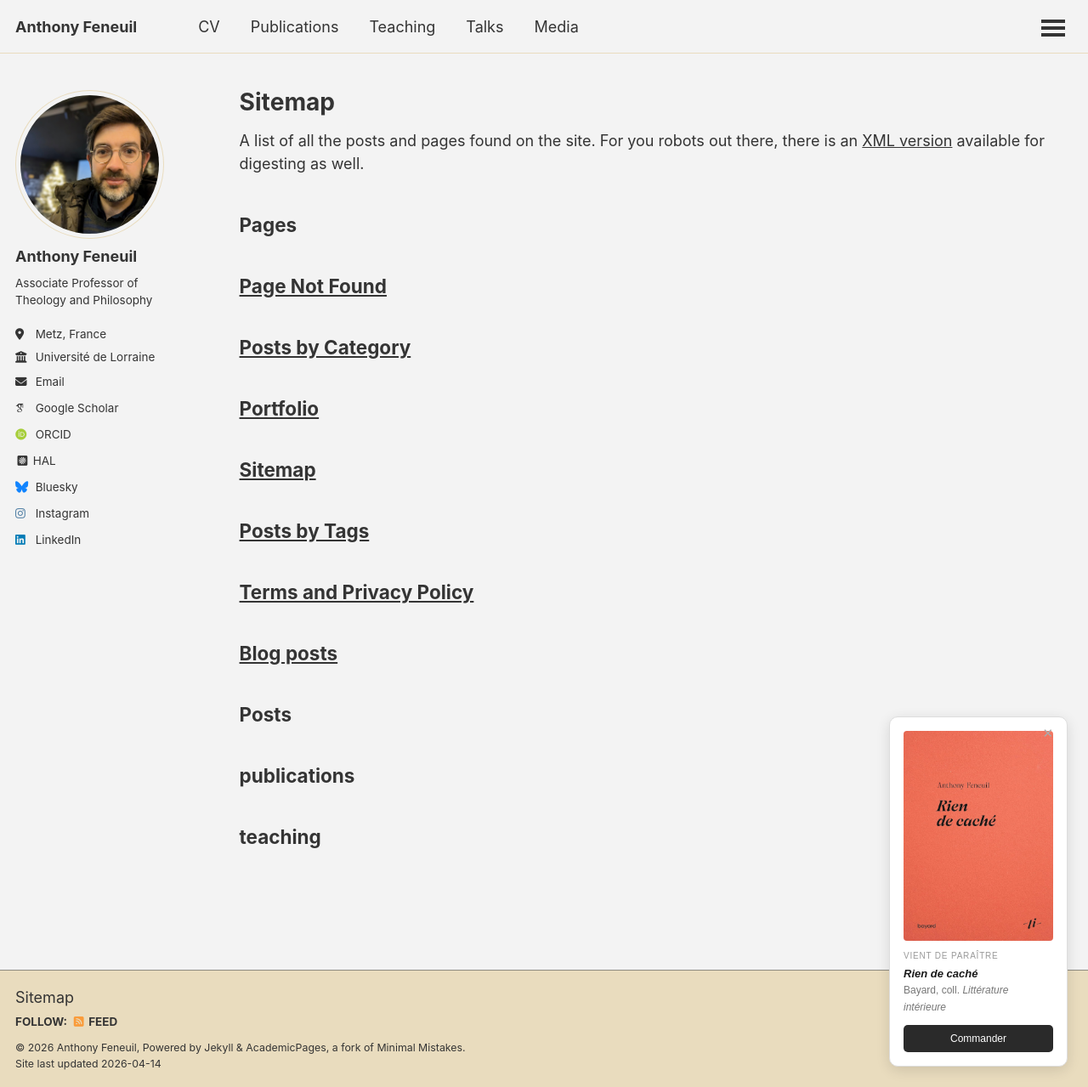
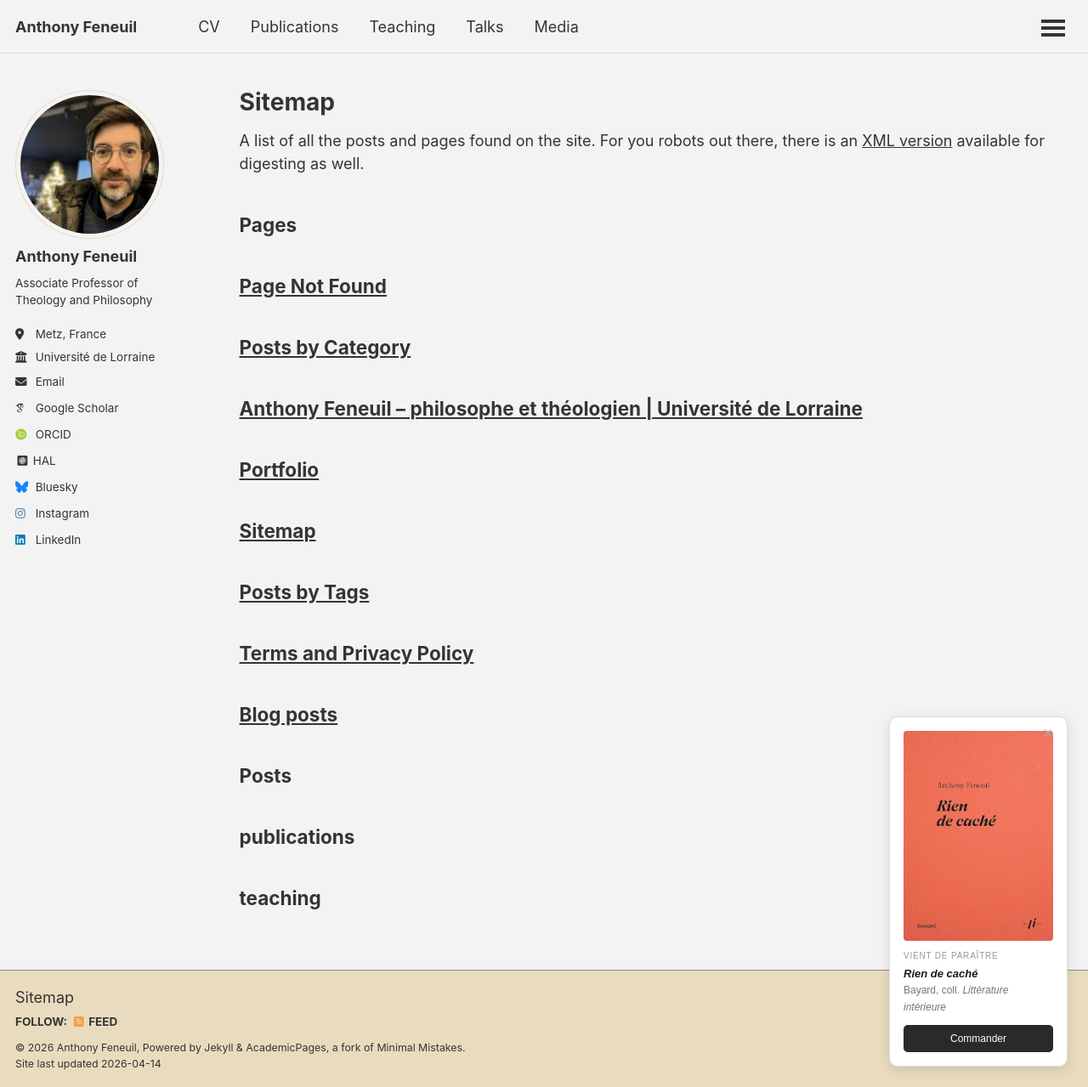
Before and after one commit to anfnl/anfnl.github.io, a Jekyll site: the page built from _pages/sitemap.md, in a window 1280 px wide and 1279 px high. Shown: the whole window at 85% size. Built offline with Jekyll 4.4.1, drawn with Linux system fonts in a browser that asks for light colours; some web fonts are replaced; a script that is not in the unit is left out.

Commit message:
Update index.md

```diff
--- a/fr/index.md
+++ b/fr/index.md
@@ -1,6 +1,6 @@
 ---
 permalink: /fr/
-title: ""
+title: "Anthony Feneuil – philosophe et théologien | Université de Lorraine"
 layout: single
 description: "Site académique de Anthony Feneuil, maître de conférences en théologie et philosophie à l'Université de Lorraine et membre de l'Institut Universitaire de France."
 author_profile: true
```
